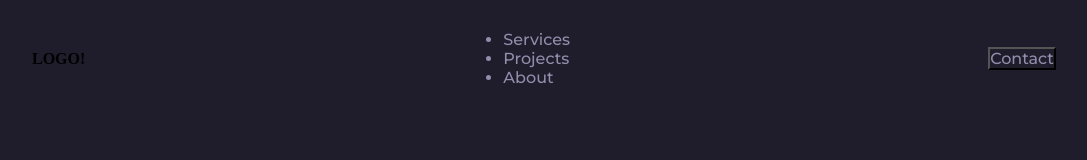
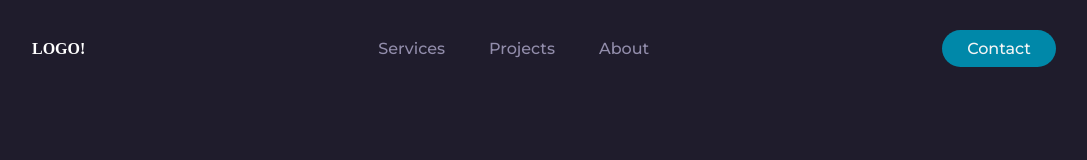
Before and after one commit to ThamiRoneo/navbar-html-css, a plain HTML site: page navbar style 1/index.html in a window 1280 px wide. Shown: the whole page, without its empty margins (96-1183 px from the left). Drawn offline with Linux system fonts and the light colour scheme.

Commit message:
Complete basic nav1

```diff
--- a/navbar style 1/index.html
+++ b/navbar style 1/index.html
@@ -8,7 +8,7 @@
 </head>
 <body>
     <header>
-        <h4>LOGO!</h4>
+        <h4 class="header__logo">LOGO!</h4>
 
         <nav>
             <ul class="nav__links">
--- a/navbar style 1/style.css
+++ b/navbar style 1/style.css
@@ -23,3 +23,39 @@ header {
     align-items: center;
     padding: 30px 10%;
 }
+
+.header__logo {
+    color: white;
+    cursor: pointer;
+}
+
+.nav__links {
+    list-style: none;
+}
+
+.nav__links > li {
+    display: inline-block;
+    padding: 0px 20px;
+}
+
+.nav__links > li > a {
+    transition: all 0.3s ease 0s;
+}
+
+.nav__links > li > a:hover {
+    color: #00889A;
+}
+
+button {
+    padding: 9px 25px;
+    background-color: rgba(0, 136, 169, 1);
+    color: whitesmoke;
+    border: none;
+    border-radius: 50px;
+    cursor: pointer;
+    transition: all 0.3 ease 0s;
+}
+
+button:hover {
+    background-color: rgba(0, 136, 169, 0.8);
+}
```
